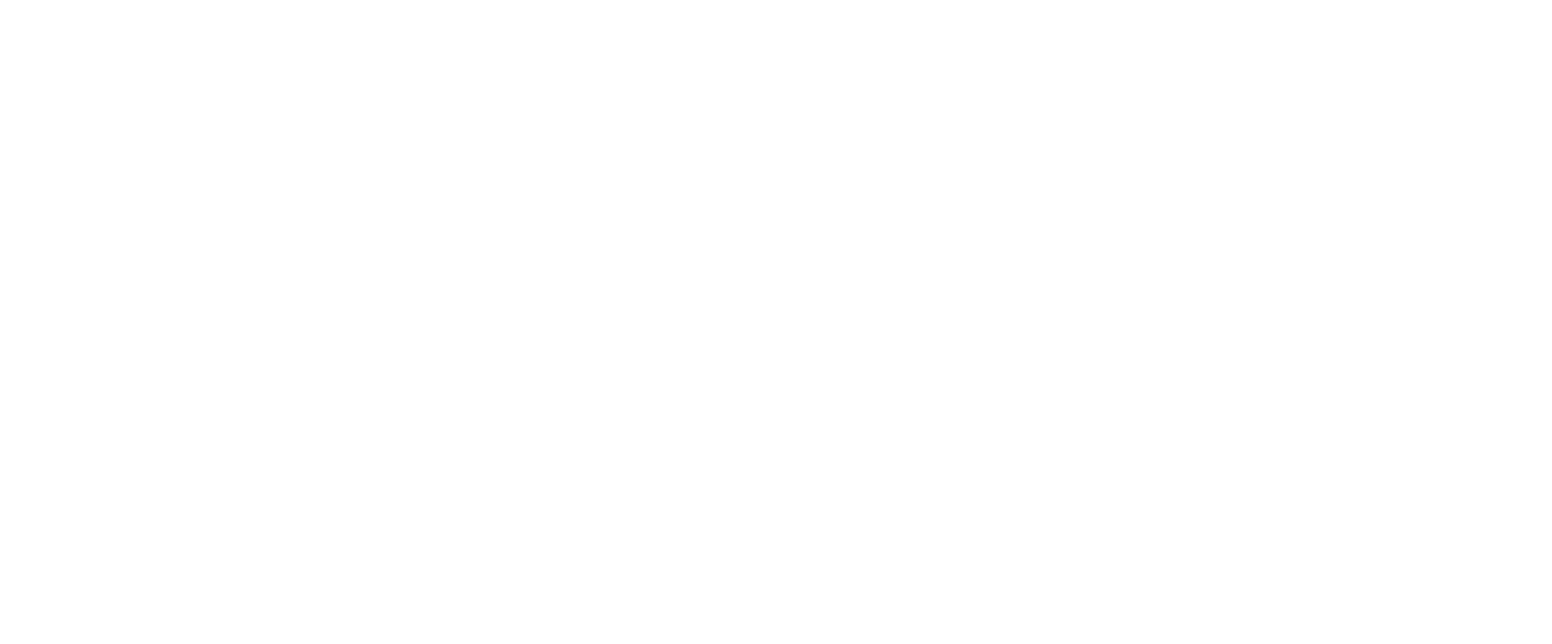
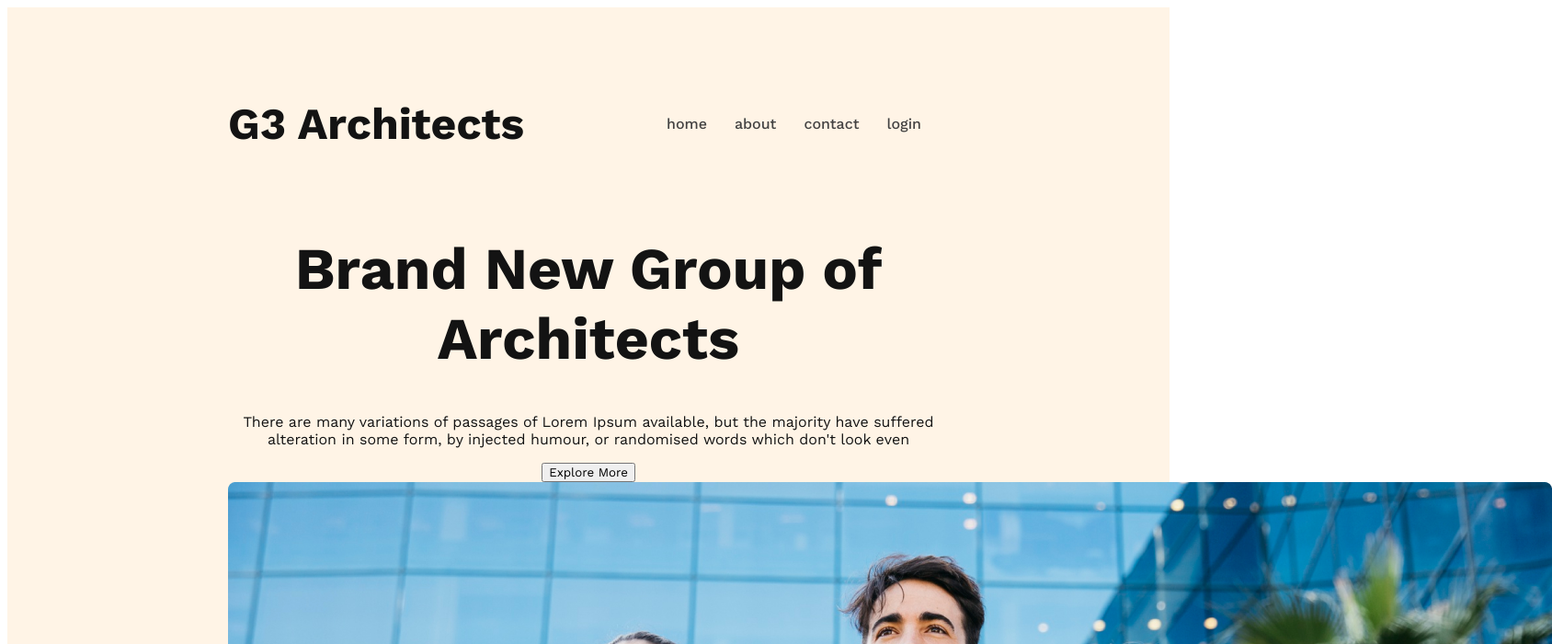
Before and after one commit to arafatshuvo45/g3-architects, a plain HTML site: page index.html in a window 1280 px wide. Shown: the top 700 px of the page at 92% size, 1688 px wide, since content can reach past the window. Drawn offline with nearby package versions, Linux system fonts and the light colour scheme.

Commit message:
added content

```diff
--- a/index.html
+++ b/index.html
@@ -10,8 +10,38 @@
 
 <body>
 
+    <header>
+        <nav>
+            <h3 class="nav-title">G3 Architects</h3>
+            <ul>
+                <li>home</li>
+                <li>about</li>
+                <li>contact</li>
+                <li>login</li>
+            </ul>
+        </nav>
+
+        <div class="banner">
+
+            <div class="banner-text">
+                <h1 class="banner-title">Brand New
+                    Group of Architects
+                </h1>
+                <p class="banner-description">There are many variations of passages of Lorem Ipsum available, but the
+                    majority have suffered alteration in some form, by injected humour, or randomised words which don't
+                    look
+                    even</p>
+                <button class="btn-primary">Explore More</button>
+
+            </div>
+
+            <img src="images/banner.png" alt="">
 
 
+        </div>
+    </header>
+    <main></main>
+    <footer></footer>
 </body>
 
 </html>
--- a/style.css
+++ b/style.css
@@ -0,0 +1,61 @@
+/* work sanse font */
+
+@import url('https://fonts.googleapis.com/css2?family=Work+Sans:wght@400;500;600;700;800&display=swap');
+
+* {
+    font-family: 'Work Sans', sans-serif;
+}
+
+header {
+    background: rgba(255, 144, 14, 0.10);
+    padding: 50px 240px;
+}
+
+nav {
+    display: flex;
+    justify-content: space-between;
+    align-items: center;
+}
+
+nav>ul {
+    display: flex;
+}
+
+nav li {
+    list-style: none;
+    margin-right: 30px;
+    color: var(--Dark-02, #424242);
+    text-align: center;
+    font-size: 1rem;
+    font-weight: 500;
+    line-height: 26px;
+}
+
+.nav-title {
+    font-size: 3rem;
+    color: var(--Dark-01, #131313);
+    text-align: center;
+    font-style: normal;
+    font-weight: 700;
+    line-height: normal;
+}
+
+/* banner styles */
+
+.banner-text {
+    max-width: 800px;
+    margin: 0 auto;
+    text-align: center;
+
+}
+
+.banner-title {
+    font-size: 4rem;
+    color: #131313;
+}
+
+.banner-description {
+    color: #131313;
+}
+
+.btn-primary {}
```
